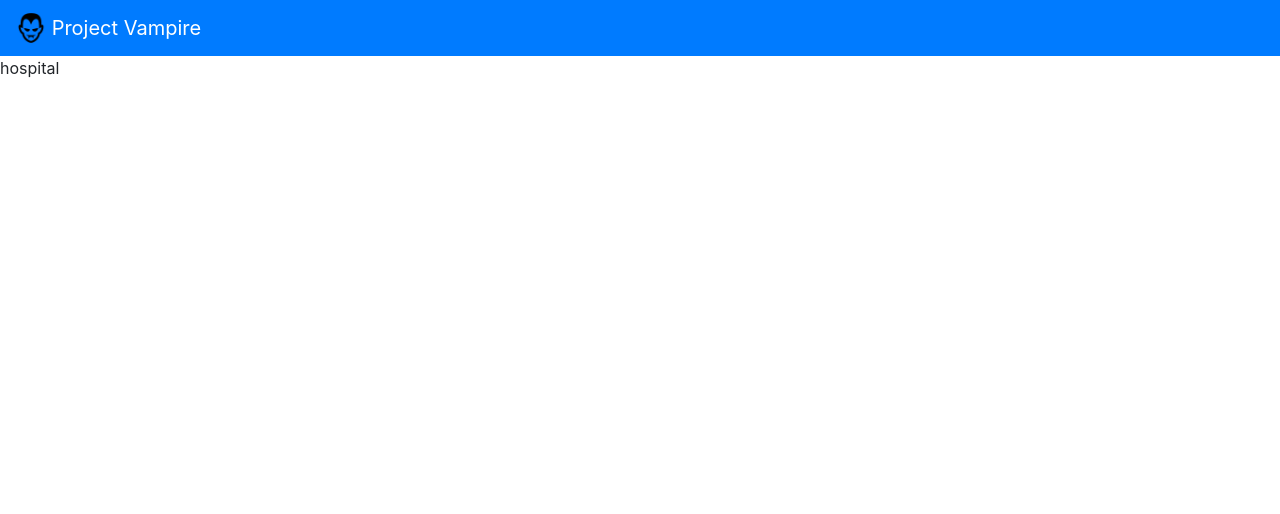
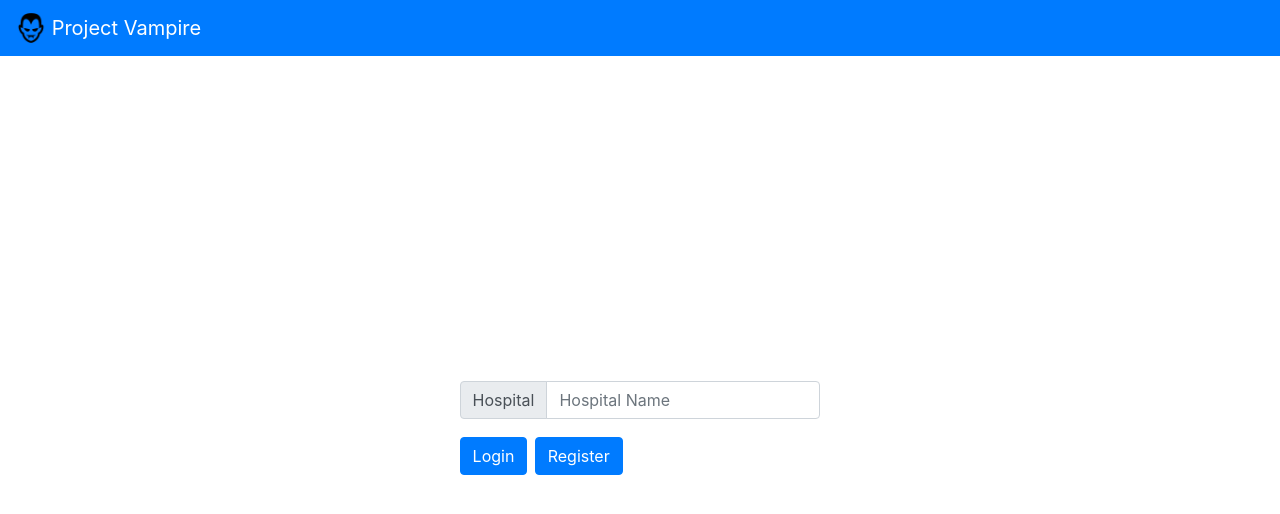
Before and after one commit to AntoLepejian/ProjectVampire, a React (Create React App) app in the folder frontend/: page /hospital in a window 1280 px wide. Shown: the top 514 px of the page. Built offline with nearby package versions, Linux system fonts and the light colour scheme.

Commit message:
Hospital frontend mostly done

```diff
--- a/frontend/src/App.css
+++ b/frontend/src/App.css
@@ -19,6 +19,7 @@
 
 .home {
   min-height: calc(100vh - 56px);
+  padding: 20px;
   display: flex;
   flex-direction: column;
   align-items: center;
--- a/frontend/src/App.js
+++ b/frontend/src/App.js
@@ -4,6 +4,7 @@ import { Switch } from "react-router-dom";
 import Home from "./pages/Home";
 import Batmobile from "./pages/Batmobile";
 import Donor from "./pages/Donor";
+import Hospital from "./pages/Hospital";
 import Navbar from "react-bootstrap/Navbar";
 import vampireImage from "./vampire-icon.png";
 import "./App.css";
@@ -40,15 +41,7 @@ function App() {
                 component={props => <Batmobile />}
               />
               <Route path="/donor" exact component={props => <Donor />} />
-              <Route
-                path="/hospital"
-                exact
-                component={props => (
-                  <div>
-                    <p>hospital</p>
-                  </div>
-                )}
-              />
+              <Route path="/hospital" exact component={props => <Hospital />} />
             </Switch>
           </React.Fragment>
         )}
--- a/frontend/src/components/Bargraph.js
+++ b/frontend/src/components/Bargraph.js
@@ -81,8 +81,8 @@ export default class BarChart extends React.Component {
           options={this.state.options}
           series={this.state.series}
           type="bar"
-          height="350"
-          width="600"
+          height="450"
+          width="800"
         />
       </div>
     );
--- a/frontend/src/pages/Batmobile.js
+++ b/frontend/src/pages/Batmobile.js
@@ -163,7 +163,7 @@ function Batmobile() {
   return (
     <div className="home">
       {errors.map((err, id) => (
-        <Alert key={id} variant="danger">
+        <Alert key={id} variant="danger" style={{ width: "800px" }}>
           {err}
         </Alert>
       ))}
--- a/frontend/src/pages/Hospital.js
+++ b/frontend/src/pages/Hospital.js
@@ -0,0 +1,200 @@
+import React, { useState } from "react";
+import InputGroup from "react-bootstrap/InputGroup";
+import Button from "react-bootstrap/Button";
+import FormControl from "react-bootstrap/FormControl";
+import Alert from "react-bootstrap/Alert";
+import Bargraph from "../components/Bargraph";
+
+function Hospital() {
+  const [hospitalName, setHospitalName] = useState("");
+  const [errors, setErrors] = useState([]);
+  const [screened, setScreened] = useState([]);
+  const [unscreened, setUnscreened] = useState([]);
+  const [bloodtype, setBloodtype] = useState("A+");
+  const [loggedIn, setloggedIn] = useState(false);
+  const handleChange = e => {
+    setHospitalName(e.target.value);
+  };
+
+  const handleLogin = () => {
+    var url = new URL("http://localhost:5000/hospital/checkregistered"),
+      params = { name: hospitalName };
+    Object.keys(params).forEach(key =>
+      url.searchParams.append(key, params[key])
+    );
+    fetch(url, {
+      headers: {
+        "Access-Control-Allow-Origin": "*"
+      }
+    })
+      .then(res => res.json())
+      .then(res => {
+        console.log(res);
+        if (res.status === "registered") {
+          setErrors([]);
+          setloggedIn(true);
+          getHospitalData();
+        } else {
+          setErrors([
+            ...errors,
+            "No account found, You have to register first"
+          ]);
+        }
+      });
+  };
+
+  const handleRegister = () => {
+    var url = new URL("http://localhost:5000/hospital/register"),
+      params = { name: hospitalName };
+    Object.keys(params).forEach(key =>
+      url.searchParams.append(key, params[key])
+    );
+    fetch(url, {
+      headers: {
+        "Access-Control-Allow-Origin": "*"
+      }
+    })
+      .then(res => res.json())
+      .then(res => {
+        if (res.value === "success") {
+          setErrors([]);
+          setloggedIn(true);
+          getHospitalData();
+        } else {
+          setErrors([...errors, "Already registered, try Login?"]);
+        }
+      });
+  };
+
+  const getBlood = (res, screenOrUnscreened) => {
+    let bloodTypes = ["A+", "A-", "B+", "B-", "AB+", "AB-", "O+", "O-"];
+    let result = [];
+
+    bloodTypes.forEach((type, i) => {
+      result.push(
+        res["blood_" + type][screenOrUnscreened].reduce(function(
+          total,
+          currentValue,
+          currentIndex
+        ) {
+          return (total += currentValue.blood_amount);
+        },
+        0)
+      );
+    });
+
+    console.log(result);
+    return result;
+  };
+
+  const getHospitalData = () => {
+    var url = new URL("http://localhost:5000/hospital/query"),
+      params = { name: hospitalName };
+    Object.keys(params).forEach(key =>
+      url.searchParams.append(key, params[key])
+    );
+    fetch(url, {
+      headers: {
+        "Access-Control-Allow-Origin": "*"
+      }
+    })
+      .then(res => res.json())
+      .then(res => {
+        if (res !== {}) {
+          console.log(res);
+          let screenedBlood = getBlood(res, "screened");
+          let unscreenedBlood = getBlood(res, "unscreened");
+          setScreened(screenedBlood);
+          setUnscreened(unscreenedBlood);
+        } else {
+          setErrors([...errors, "something went wrong"]);
+        }
+      });
+  };
+
+  const handleRequestBlood = () => {
+    var url = new URL("http://localhost:5000/blood/request"),
+      params = { name: hospitalName, bloodtype: bloodtype };
+    Object.keys(params).forEach(key =>
+      url.searchParams.append(key, params[key])
+    );
+    fetch(url, {
+      headers: {
+        "Access-Control-Allow-Origin": "*"
+      }
+    })
+      .then(res => res.json())
+      .then(res => {
+        if (res.value === "success") {
+          // TODO
+          // fetch new blood levels
+          setErrors([]);
+          getHospitalData();
+        } else {
+          setErrors([res.msg]);
+        }
+      });
+  };
+
+  return (
+    <div className="home">
+      {errors.map((err, id) => (
+        <Alert key={id} variant="danger" style={{ width: "800px" }}>
+          {err}
+        </Alert>
+      ))}
+      {!loggedIn && (
+        <div>
+          <span>
+            {" "}
+            <InputGroup className="mb-3">
+              <InputGroup.Prepend>
+                <InputGroup.Text id="basic-addon1">Hospital</InputGroup.Text>
+              </InputGroup.Prepend>
+              <FormControl
+                name="hospitalName"
+                placeholder="Hospital Name"
+                aria-label="Hospital Name"
+                onChange={handleChange}
+              />
+            </InputGroup>
+          </span>
+          <span>
+            <Button onClick={handleLogin} variant="primary">
+              Login
+            </Button>{" "}
+            <Button onClick={handleRegister} variant="primary">
+              Register
+            </Button>
+          </span>
+        </div>
+      )}
+      {loggedIn && (
+        <div>
+          <h3>Hospital Name: {hospitalName}</h3>
+          <Bargraph screened={screened} unscreened={unscreened} />
+          <select
+            value={bloodtype}
+            onChange={event => {
+              setBloodtype(event.target.value);
+            }}
+          >
+            <option value="A+">A+</option>
+            <option value="A-">A-</option>
+            <option value="B+">B+</option>
+            <option value="B-">B-</option>
+            <option value="AB+">AB+</option>
+            <option value="AB-">AB-</option>
+            <option value="O+">O+</option>
+            <option value="O-">O-</option>
+          </select>{" "}
+          <Button onClick={handleRequestBlood} variant="primary">
+            Request Blood
+          </Button>{" "}
+        </div>
+      )}
+    </div>
+  );
+}
+
+export default Hospital;
```
